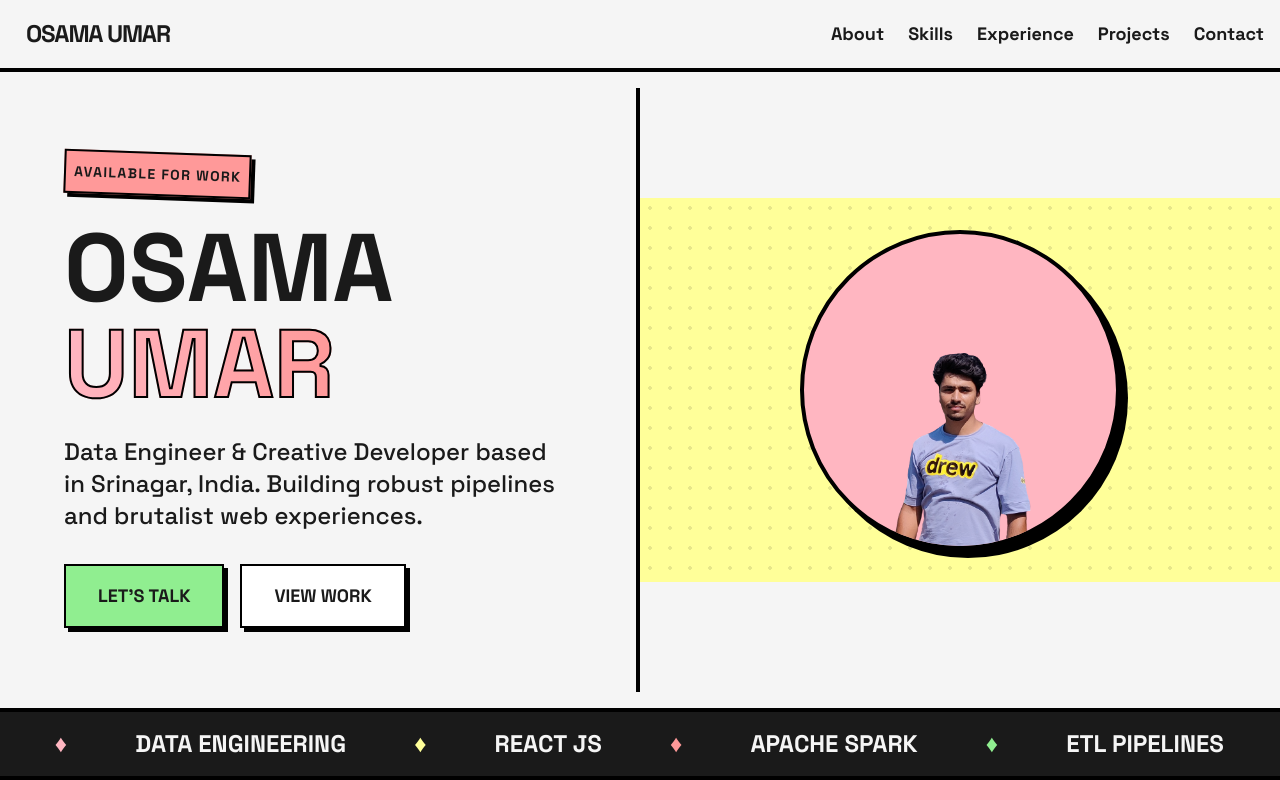
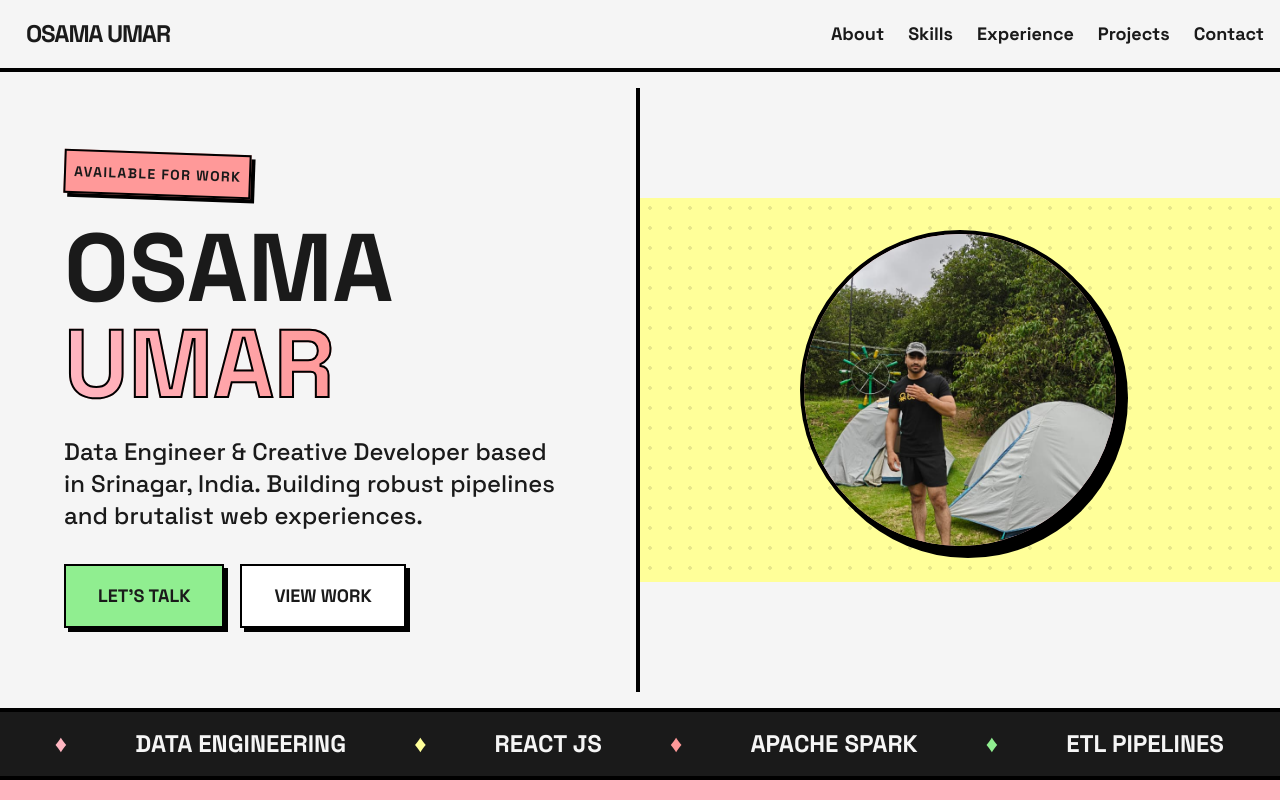
Before and after one commit to OsamaBhat/Portfolio, a plain HTML site: page index.html in a window 1280 px wide. Shown: the top 800 px of the page. Drawn offline with nearby package versions, Linux system fonts and the light colour scheme.

Commit message:
Update profile image to Osama3.jpeg

```diff
--- a/index.html
+++ b/index.html
@@ -111,7 +111,7 @@
             <div class="absolute inset-0 opacity-10"
                style="background-image: radial-gradient(circle, #000 2px, transparent 2px); background-size: 20px 20px;">
             </div>
-            <img src="osama1.png" alt="Osama Umar"
+            <img src="Images/Osama3.jpeg" alt="Osama Umar"
                class="w-64 h-64 md:w-80 md:h-80 object-cover border-4 border-black rounded-full shadow-[8px_8px_0px_0px_rgba(0,0,0,1)] z-10 bg-neo-pink">
          </div>
       </section>
```
Also changed, not shown: Images/Osama3.jpeg (added).
